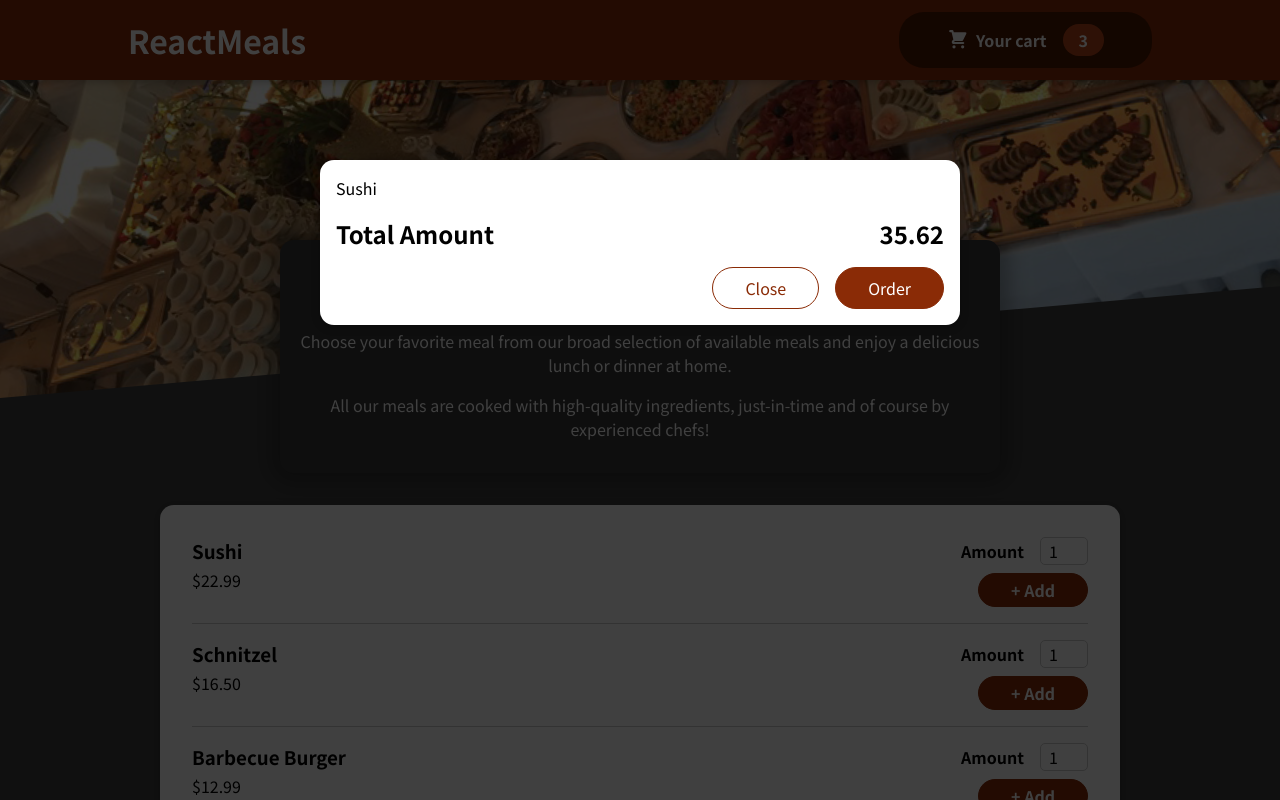
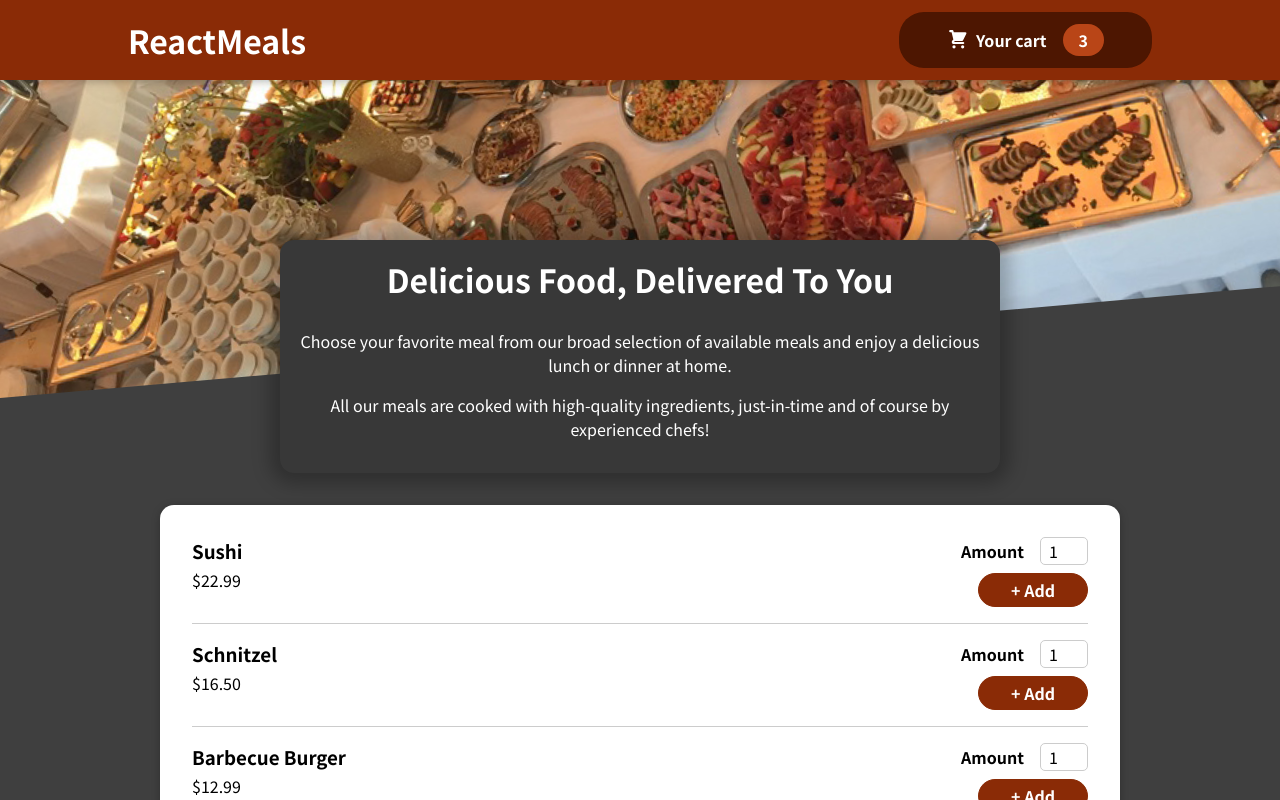
Before and after one commit to dragosduma/project-to-learn-react, a React (Create React App) app: page / in a window 1280 px wide. Shown: the top 800 px of the page. Built offline with nearby package versions, Linux system fonts and the light colour scheme.

Commit message:
Added cart and modal state

```diff
--- a/src/App.js
+++ b/src/App.js
@@ -1,16 +1,25 @@
-import { Fragment } from "react";
+import { Fragment, useState } from "react";
 import Header from "./components/Layout/Header";
 import Meals from "./components/Meals/Meals";
 import Cart from "./components/Cart/Cart";
 
 function App() {
+  const [cartIsShwon, setCartIsShown] = useState(false);
+  const showCartHandler = () => {
+    setCartIsShown(true);
+  };
+
+  const hideCartHandler = () => {
+    setCartIsShown(false);
+  };
+
   return (
     <Fragment>
-      <Cart/>
-      <Header/>
-        <main>
-          <Meals/>
-        </main>
+      {cartIsShwon && <Cart onClose={hideCartHandler} />}
+      <Header onShowCart={showCartHandler} />
+      <main>
+        <Meals />
+      </main>
     </Fragment>
   );
 }
--- a/src/components/Cart/Cart.js
+++ b/src/components/Cart/Cart.js
@@ -11,14 +11,14 @@
   );
 
   return (
-    <Modal>
+    <Modal onClose={props.onClose}>
       {cartItems}
       <div className={classes.total}>
         <span>Total Amount</span>
         <span>35.62</span>
       </div>
       <div className={classes.actions}>
-        <button className={classes['button--alt']}>Close</button>
+        <button className={classes['button--alt']} onClick={props.onClose}>Close</button>
         <button className={classes.button}>Order</button>
       </div>
     </Modal>
--- a/src/components/Layout/Header.js
+++ b/src/components/Layout/Header.js
@@ -7,7 +7,7 @@
     return <Fragment>
         <header className={classes.header}>
             <h1>ReactMeals</h1>
-            <HeaderCartButton>Cart</HeaderCartButton>
+            <HeaderCartButton onClick={props.onShowCart}>Cart</HeaderCartButton>
         </header>
         <div className={classes['main-image']}>
             <img src={mealsImage} alt="Table full of food!" />
--- a/src/components/Layout/HeaderCartButton.js
+++ b/src/components/Layout/HeaderCartButton.js
@@ -2,7 +2,7 @@
 import CartIcon from '../Cart/CartIcon';
 
 const HeaderCartButton = (props) => {
-    return <button className={classes.button}>
+    return <button className={classes.button} onClick={props.onClick}>
         <span className={classes.icon}>
             <CartIcon />
         </span>
--- a/src/components/UI/Modal.js
+++ b/src/components/UI/Modal.js
@@ -4,7 +4,7 @@
 import classes from './Modal.module.css';
 
 const Backdrop = (props) => {
-    return <div className={classes.backdrop} />;
+    return <div className={classes.backdrop} onClick={props.onClose}/>;
 };
 
 const ModalOverlay = (props) => {
@@ -20,7 +20,7 @@
 const Modal = (props) => {
     return (
         <Fragment>
-            {ReactDOM.createPortal(<Backdrop />, portalElement)}
+            {ReactDOM.createPortal(<Backdrop onClose={props.onClose}/>, portalElement)}
             {ReactDOM.createPortal(
                 <ModalOverlay>{props.children}</ModalOverlay>,
                 portalElement
```
